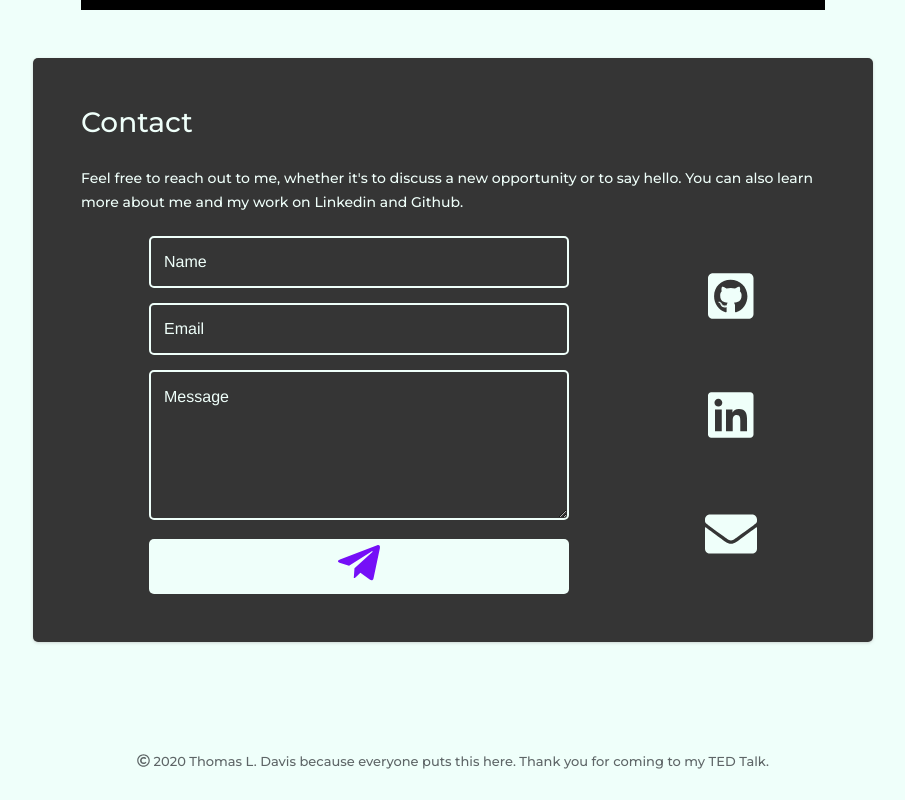
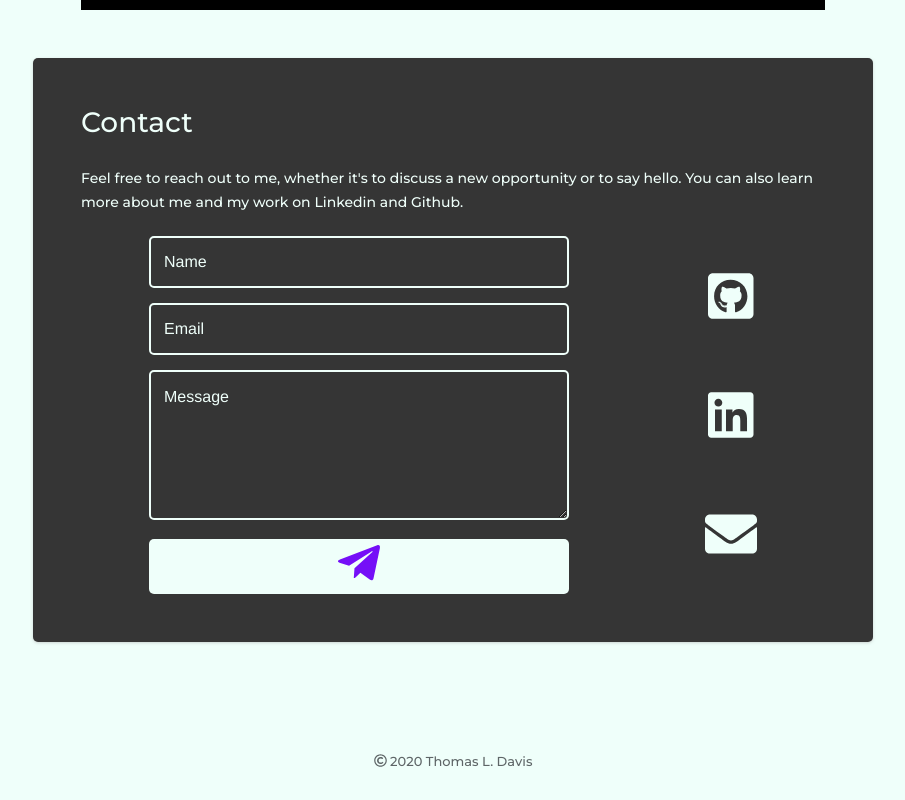
Before and after one commit to tldav/portfolio, a React (Create React App) app: page / in a window 1280 px wide. Shown: the part 1546-2346 px from the top of the page, without its empty margins (187-1092 px from the left). Built offline with nearby package versions, Linux system fonts and the light colour scheme; a web font is replaced by a local one.

Commit message:
please...

```diff
--- a/package.json
+++ b/package.json
@@ -12,6 +12,7 @@
 		"@testing-library/jest-dom": "^4.2.4",
 		"@testing-library/react": "^9.5.0",
 		"@testing-library/user-event": "^7.2.1",
+		"gh-pages": "^3.1.0",
 		"react": "^16.13.1",
 		"react-dom": "^16.13.1",
 		"react-focus-lock": "^2.4.1",
@@ -40,8 +41,5 @@
 			"last 1 firefox version",
 			"last 1 safari version"
 		]
-	},
-	"devDependencies": {
-		"gh-pages": "^3.1.0"
 	}
 }
--- a/src/App.jsx
+++ b/src/App.jsx
@@ -4,7 +4,7 @@ import { ThemeProvider } from "styled-components";
 import { theme } from "./theme";
 import useSticky from "./hooks/useSticky";
 import { SideNav, MidNav, SmallNav, Footer } from "./components";
-import { Contact, Intro, Projects, Temp, Tools } from "./sections";
+import { Contact, Intro, Projects, Tools } from "./sections";
 
 const App = () => {
 	const { isSticky, element } = useSticky();
@@ -17,7 +17,6 @@ const App = () => {
 					<MidNav />
 					<SmallNav sticky={isSticky} />
 					<Intro />
-					{/* <Temp /> */}
 					<Tools element={element} />
 					<Projects />
 					<Contact />
--- a/src/components/Footer.jsx
+++ b/src/components/Footer.jsx
@@ -5,8 +5,7 @@ import { faCopyright } from "@fortawesome/free-regular-svg-icons";
 const Footer = () => {
 	return (
 		<div className="footer stage">
-			<FontAwesomeIcon icon={faCopyright} /> 2020 Thomas L. Davis because
-			everyone puts this here. Thank you for coming to my TED Talk.
+			<FontAwesomeIcon icon={faCopyright} /> 2020 Thomas L. Davis
 		</div>
 	);
 };
```
Also changed, not shown: 1 other file (tests, documents, lock files or other folders).
